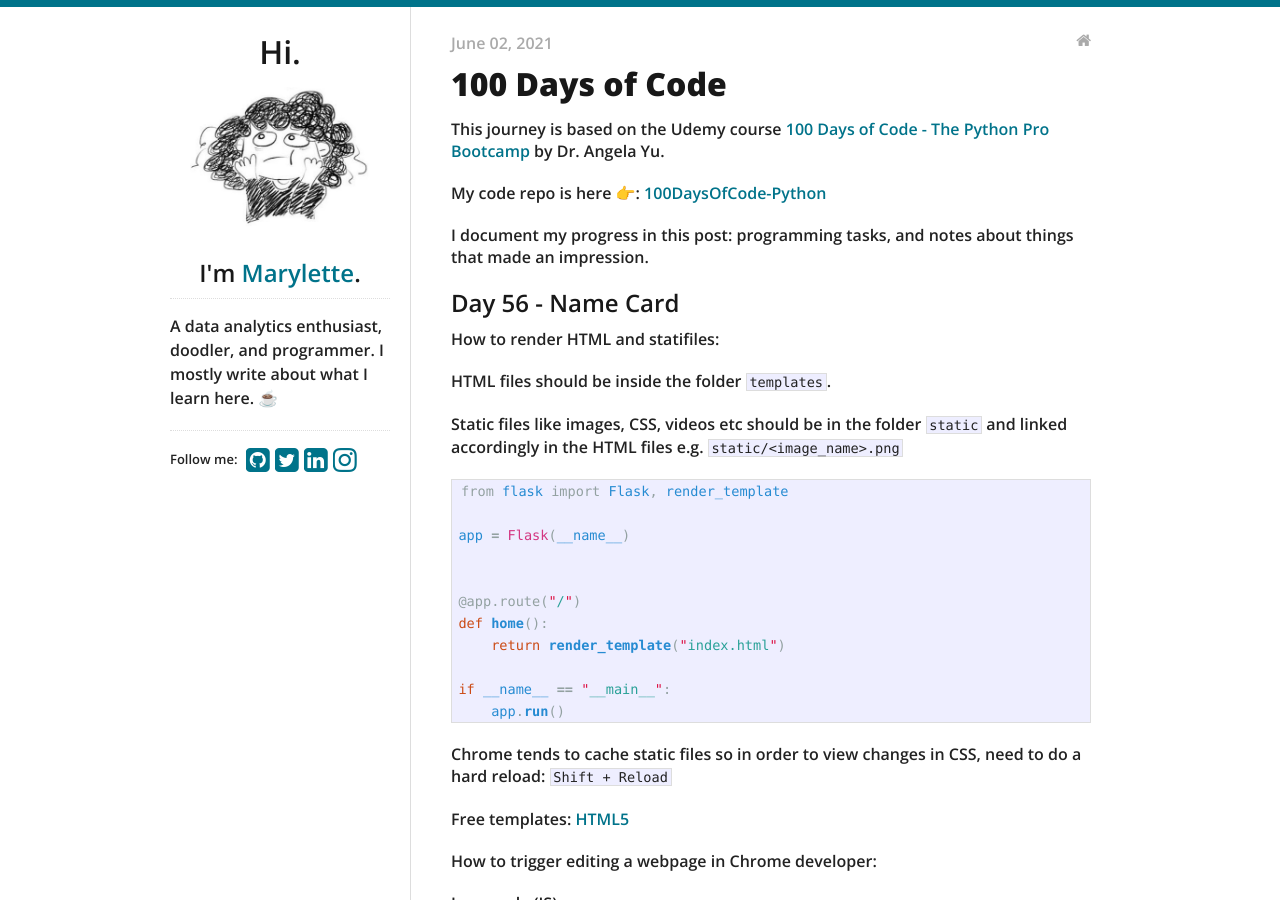
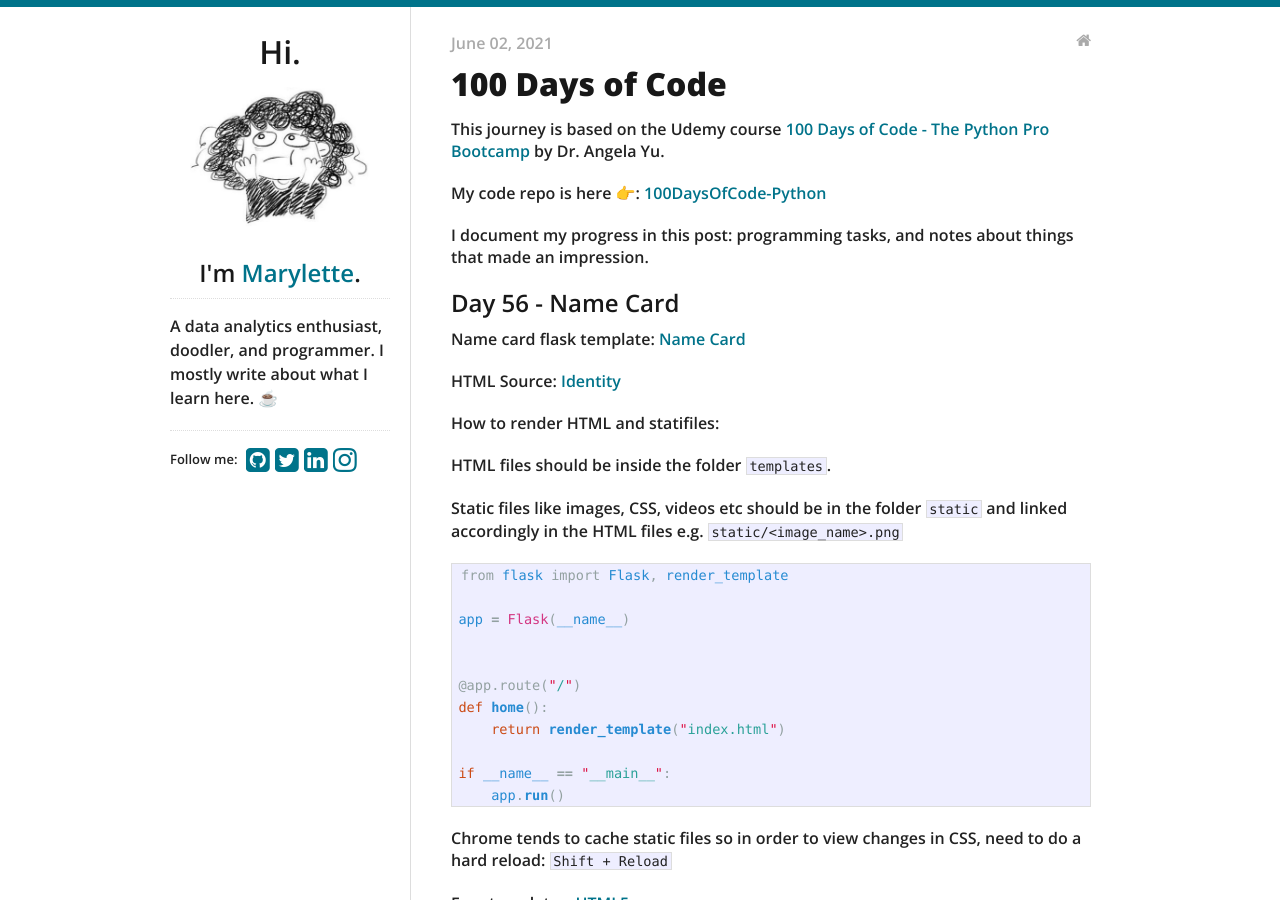
Before and after one commit to maryletteroa/maryletteroa.github.io, a Jekyll site: the page built from _posts/2021-06-02-hundred-days-of-python.md, in a window 1280 px wide and 900 px high. Built offline with Jekyll 4.4.1, drawn with Linux system fonts in a browser that asks for light colours.

Commit message:
update post with link to replit

```diff
--- a/_posts/2021-06-02-hundred-days-of-python.md
+++ b/_posts/2021-06-02-hundred-days-of-python.md
@@ -14,6 +14,10 @@
 I document my progress in this post: programming tasks, and notes about things that made an impression.
 
 ## Day 56 - Name Card
+
+Name card flask template: [Name Card](https://replit.com/@maryletteroa/name-card)
+
+HTML Source: [Identity](https://github.com/html5up/identity)
 
 How to render HTML and statifiles:
 
```
